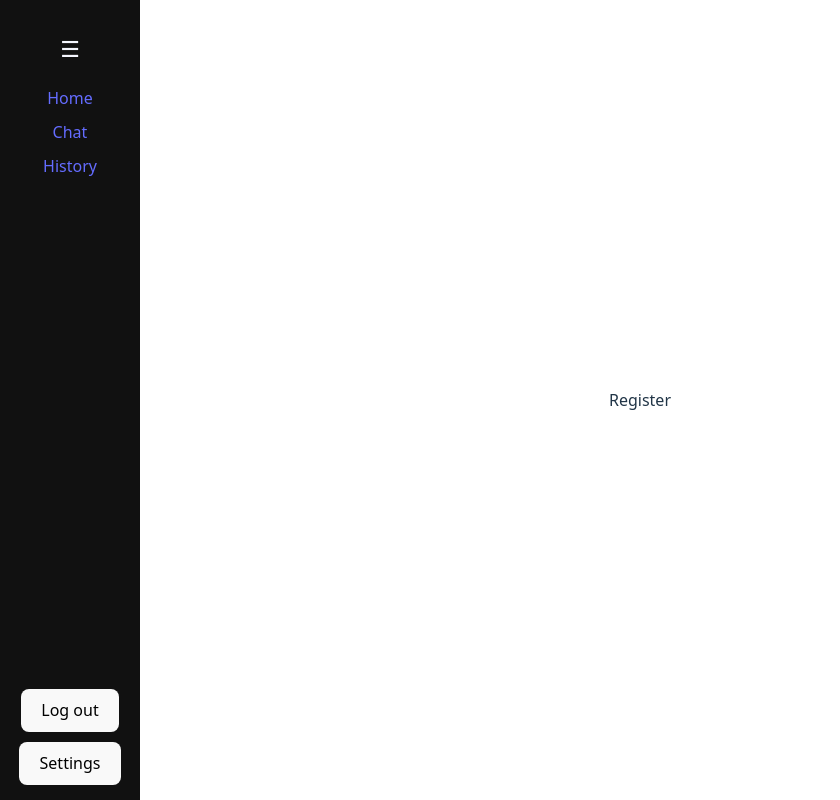
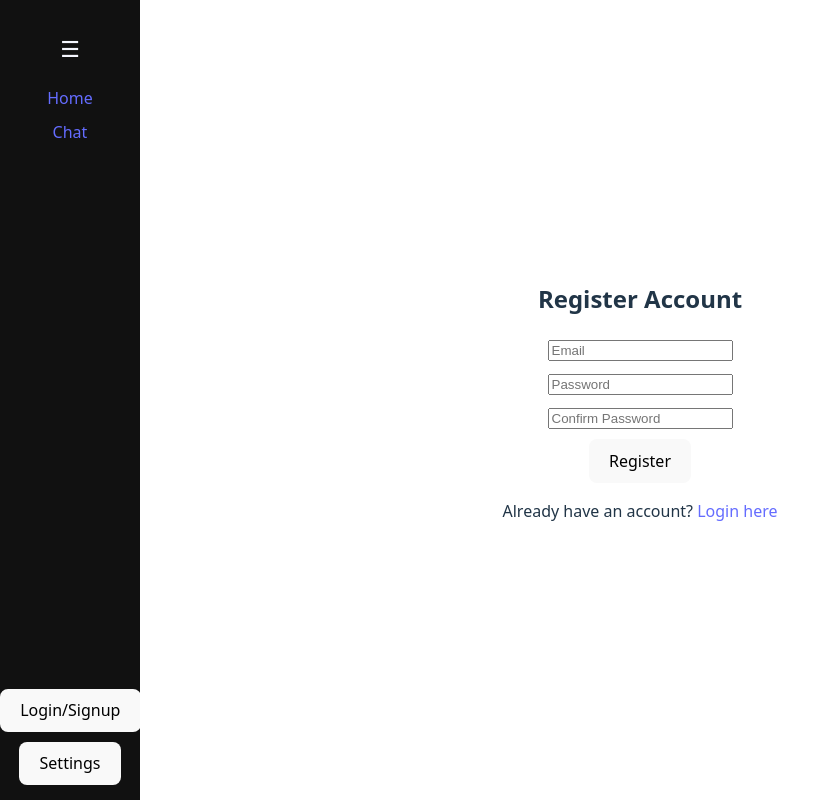
Before and after one commit to oli4406/amelia-earhart-chatbot, a React (Vite) app: page /register in a window 1280 px wide. Shown: the whole page, without its empty margins (0-840 px from the left). Built offline with nearby package versions, Linux system fonts and the light colour scheme.

Commit message:
added front end for login and register pages. implemented  some logic for validation on the forms

```diff
--- a/src/Login.jsx
+++ b/src/Login.jsx
@@ -1,10 +1,54 @@
 import {useState} from 'react'
-import {Link, useNavigate} from 'react-router-dom'
+import {Link} from 'react-router-dom'
 
 
 // harry watson will be working on this file next
-export default function Login(){
+export default function LoginPage(){
+    const [email, setEmail] = useState('')
+    const [password, setPassword] = useState('')
+    const [error, setError] = useState('')
+
+
+    //handle login functionality
+    const handleLogin = (s) => {
+        s.preventDefault()
+        if(!email || !password){
+            setError("Please enter both email and password to continue")
+            return
+        }
+    }
+    //to add forgot password login functionality later
+
     return(
-        <div>Login</div>
+        <div className="login-container">
+            <h2>Login</h2>
+            <form onSubmit={handleLogin} className="login-form">
+                <div className="input-group">
+                    <input
+                        type="text"
+                        placeholder="Email"
+                        value={email}
+                        onChange={(e) => {setEmail(e.target.value); if(error) setError('')}}
+                    />
+                </div>
+                <div className="input-group">
+                    <input
+                        type="password"
+                        placeholder="Password"
+                        value={password}
+                        onChange={(e) => {setPassword(e.target.value); if(error) setError('')}}
+                    />
+                </div>
+                {error && <p className="error">{error}</p>}
+                <button
+                    onClick={handleLogin}
+                    className="login-button"
+                    type="submit">Login
+                </button>
+            </form>
+            <p className="register-link">
+                Don't have an account? <Link to="/register">Register here</Link>
+            </p>
+        </div>
     )
 }
--- a/src/NavBar.jsx
+++ b/src/NavBar.jsx
@@ -1,11 +1,20 @@
-import {Link} from 'react-router-dom';
+import {Link, useNavigate} from 'react-router-dom';
 import {useState} from 'react'
-const loggedIn = true; // Placeholder for actual authentication logic
+const loggedIn = false; // Placeholder for actual authentication logic - changed to false for testing purposes of button links to login/register pages
 
 export default function NavBar() {
 
   const [collapsed, setCollapsed] = useState(false)
   const toggleNav = () => {setCollapsed((prev) => !prev);};
+  const navigate = useNavigate();
+
+  const handleAuthClick = () => {
+    if (loggedIn) {
+      // Perform logout logic here
+      return
+    }
+      navigate('/login');
+  };
     return (
         <nav className={`nav ${collapsed ? 'nav--collapsed' : ''}`}>
           <button className="nav-toggle" onClick={toggleNav}>
@@ -17,8 +26,8 @@ export default function NavBar() {
             {loggedIn && (<Link style={{display:'block',margin: '10px auto'}} to="/history">History</Link>)}
 
             <div className='navButtons'>
-                <button>{loggedIn ? 'Log out' : 'Login/Signup'}</button>
-                <button>Settings</button>
+                <button className="login-button" onClick={handleAuthClick}>{loggedIn ? 'Log out' : "Login/Signup"}</button>
+                <button className="settings-button">Settings</button>
             </div>
           </div>
         </nav>
--- a/src/Register.jsx
+++ b/src/Register.jsx
@@ -1,5 +1,63 @@
-export default function Register(){
+import {useState} from 'react'
+import {Link} from 'react-router-dom'
+
+
+export default function RegisterPage(){
+    const [email, setEmail] = useState('')
+    const [password, setPassword] = useState('')
+    const [confirmPassword, setConfirmPassword] = useState('')
+    const [error, setError] = useState('')
+
+
+    //handle register functionality - this will be expanded later to look better with the error messages
+    const handleRegister = (s) => {
+        s.preventDefault()
+        if(!email || !password || !confirmPassword){
+            setError("Please enter all fields to continue")
+            return
+        }
+    }
+
     return(
-        <div>Register</div>
+        <div className="register-container">
+            <h2>Register Account</h2>
+            <form onSubmit={handleRegister} className="register-form">
+                <div className="input-group">
+                    <input
+                        type="text"
+                        placeholder="Email"
+                        value={email}
+                        onChange={(e) => {setEmail(e.target.value); if(error) setError('')}}
+                    />
+                </div>
+                <div className="input-group">
+                    <input
+                        type="password"
+                        placeholder="Password"
+                        value={password}
+                        onChange={(e) => {setPassword(e.target.value); if(error) setError('')}}
+                    />
+                </div>
+                <div className="input-group">
+                    <input
+                        type="password"
+                        placeholder="Confirm Password"
+                        value={confirmPassword}
+                        onChange={(e) => {setConfirmPassword(e.target.value); if(error) setError('')}}
+                    />
+                </div>
+                {error && <p className="error">{error}</p>}
+                <button
+                    onClick={handleRegister}
+                    className="register-button"
+                    type="submit">Register
+                </button>
+            </form>
+            <p className="login-link">
+                Already have an account? <Link to="/login">Login here</Link>
+            </p>
+        </div>
+
+
     )
 }
--- a/src/index.css
+++ b/src/index.css
@@ -54,6 +54,10 @@ button:focus-visible {
   outline: 4px auto -webkit-focus-ring-color;
 }
 
+.input-group {
+  margin-bottom: 10px;
+}
+
 @media (prefers-color-scheme: light) {
   :root {
     color: #213547;
```
